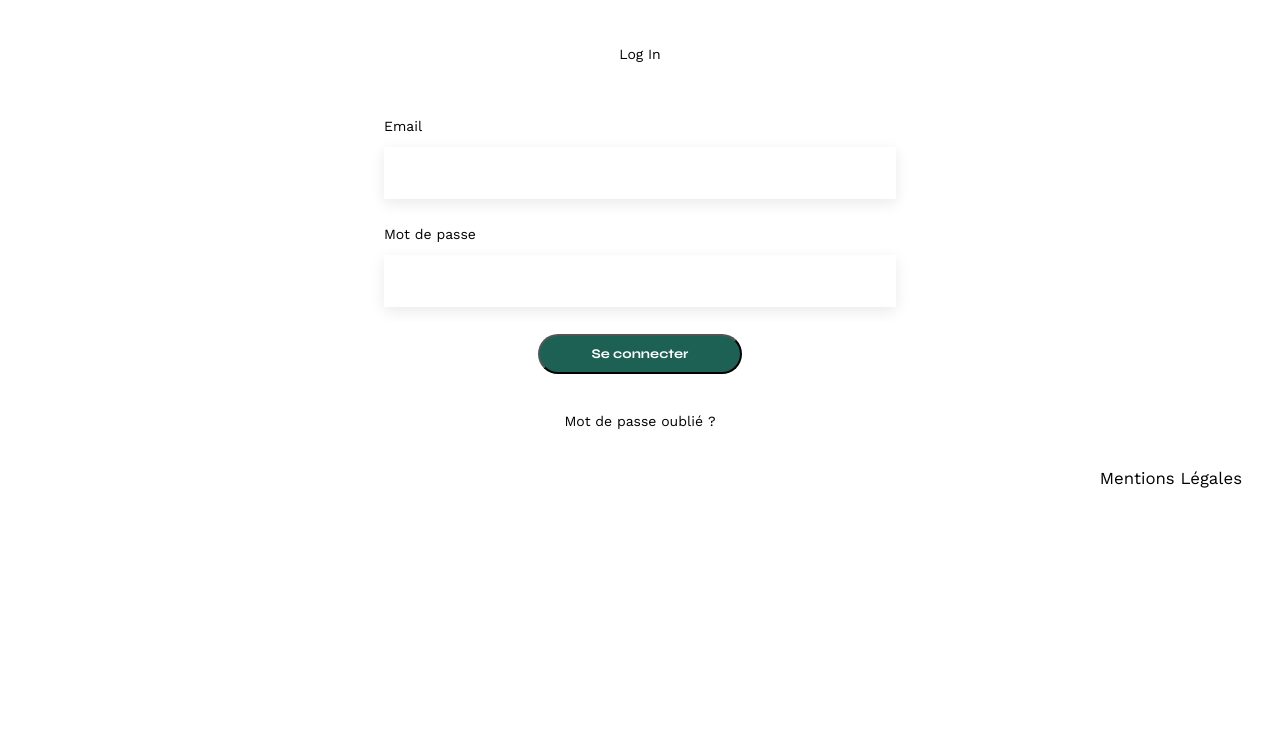
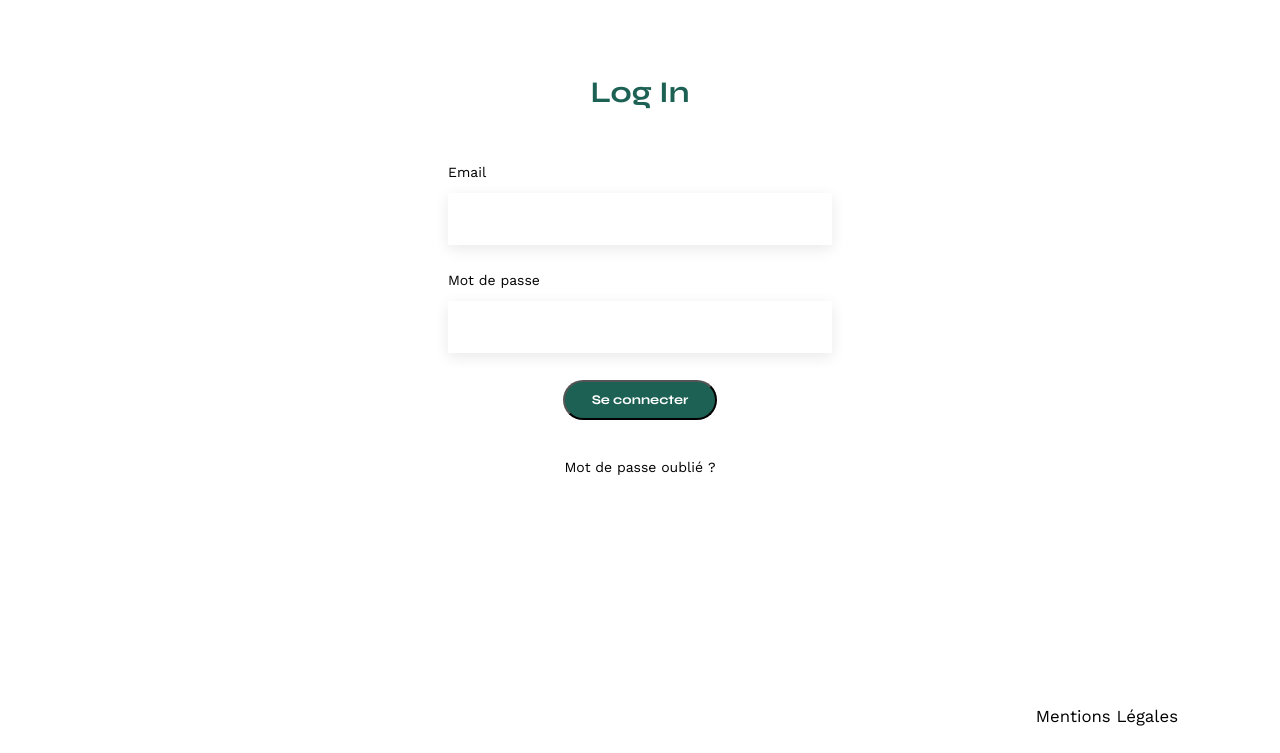
Before and after one commit to Kalga8/Portfolio-Sophie-Bluel, a website: page FrontEnd/login.html in a window 1280 px wide. Shown: the part 85-838 px from the top of the page. Before the commit the page ends 800 px from the top, so only its background shows below. Drawn offline with nearby package versions, Linux system fonts and the light colour scheme.

Commit message:
Page login css

```diff
--- a/FrontEnd/CSS/style.css
+++ b/FrontEnd/CSS/style.css
@@ -280,8 +280,9 @@ li:hover {
 }
 
 #login {
-	width: 40%;
+	width: 30%;
 	margin: auto;
+	padding-bottom: 15%;
 }
 
 #login> * {
@@ -289,7 +290,13 @@ li:hover {
 }
 
 #login h2{
-	margin-bottom: 20px;
+	margin-bottom: 1em;
+	margin-top: 1em;
+	align-items: center;
+	font-family: 'Syne';
+	font-weight: 700;
+	font-size: 30px;
+	color: #1D6154;
 }
 
 #login form {
@@ -353,6 +360,10 @@ input[type="submit"]{
 	text-decoration: underline;
 }
 
+footer {
+	padding:0% 5%
+}
+
 footer nav ul {
 	display: flex;
 	justify-content: flex-end;
```
